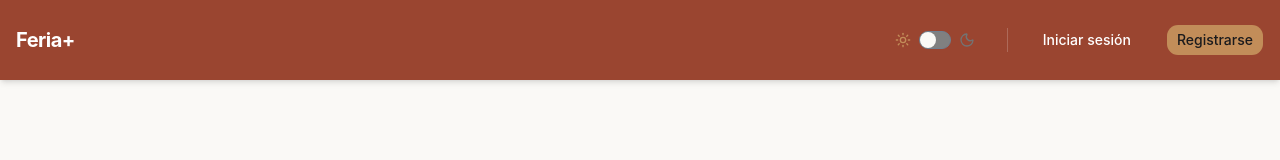
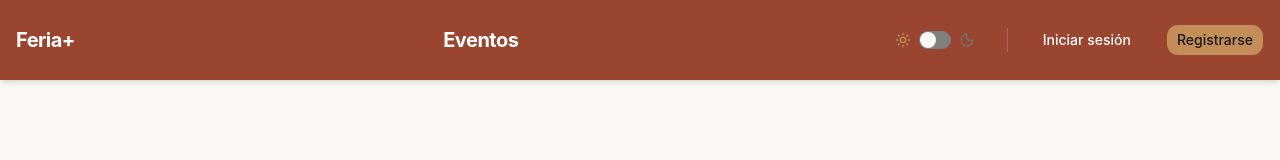
Before and after one commit to vgandia13/Proyecto-Intermodular-2-DAW, a React (Vite) app in the folder frontend/: page / in a window 1280 px wide. Shown: the top 160 px of the page. Built offline with nearby package versions, Linux system fonts and the light colour scheme.

Commit message:
fix: update Navbar links and adjust isLogged state initialization in AppContext

```diff
--- a/frontend/src/components/Navbar.tsx
+++ b/frontend/src/components/Navbar.tsx
@@ -20,6 +20,9 @@ const Navbar = () => {
       <div className="container mx-auto flex items-center justify-between px-4">
         <Link to="/" className="text-xl font-bold tracking-tight">
           Feria+
+        </Link>
+        <Link to="/" className="text-xl font-bold tracking-tight">
+          Eventos
         </Link>
         <div className="flex items-center space-x-6">
           <ThemeToggle />
--- a/frontend/src/contexts/AppContext.tsx
+++ b/frontend/src/contexts/AppContext.tsx
@@ -32,7 +32,6 @@ export const AppContextProvider = ({
             email: parsed.email || "",
             rol: parsed.rol || "ROLE_VISITANTE",
           };
-          setIsLogged(true);
         } catch (error) {
           console.error("Error parsing usuario from localStorage:", error);
           return null;
@@ -42,7 +41,7 @@ export const AppContextProvider = ({
     },
   );
 
-  const [isLogged, setIsLogged] = useState(usuarioLogeado !== null);
+  const [isLogged, setIsLogged] = useState(false);
 
   return (
     <AppContext.Provider
```
